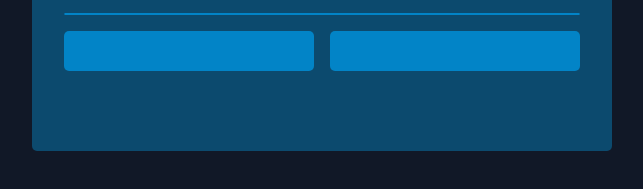
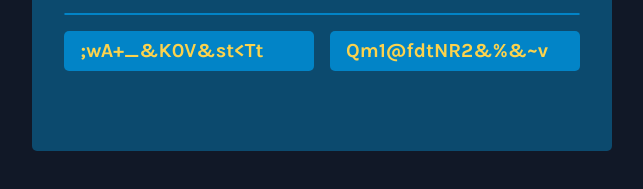
Before and after one commit to varonalearns/Password-Generator, a plain HTML site: page index.html in a window 1280 px wide. Both pictures are taken after a click on the button "Generate Password". Shown: the part 429-618 px from the top of the page, without its empty margins (318-961 px from the left). Drawn offline with Linux system fonts and the light colour scheme.

Commit message:
Add logic to make button generate two passwords

```diff
--- a/index.html
+++ b/index.html
@@ -17,7 +17,7 @@
         <div class="content">
             <h1>Generate a <span class="color-txt">random password</span></h1>
             <p>Never use an insecure password again.</p>
-            <button>Generate Password</button>
+            <button id="generate-pw">Generate Password</button>
         </div>
         <hr/>
         <div class="passwords">
--- a/index.js
+++ b/index.js
@@ -0,0 +1,23 @@
+const characters = ["A","B","C","D","E","F","G","H","I","J","K","L","M","N","O","P","Q","R","S","T","U","V","W","X","Y","Z","a","b","c","d","e","f","g","h","i","j","k","l","m","n","o","p","q","r","s","t","u","v","w","x","y","z", "0", "1", "2", "3", "4", "5", "6", "7", "8", "9","~","`","!","@","#","$","%","^","&","*","(",")","_","-","+","=","{","[","}","]",",","|",":",";","<",">",".","?",
+"/"];
+
+let passwordOne = document.getElementById("password-one")
+let passwordTwo = document.getElementById("password-two")
+let generatePW = document.getElementById("generate-pw")
+
+// Generates random passwords when Generate Password button is clicked
+generatePW.addEventListener("click", function() {
+    let randOne = ""
+    let randTwo = ""
+    for(let i = 1; i < 16; i++) {
+        let randIndex = Math.floor(Math.random() * characters.length)
+        randOne += characters[randIndex]
+    }
+    passwordOne.textContent = randOne
+
+    for(let i = 1; i < 16; i++) {
+        let randIndex = Math.floor(Math.random() * characters.length)
+        randTwo += characters[randIndex]
+    }
+    passwordTwo.textContent = randTwo
+} )
```
